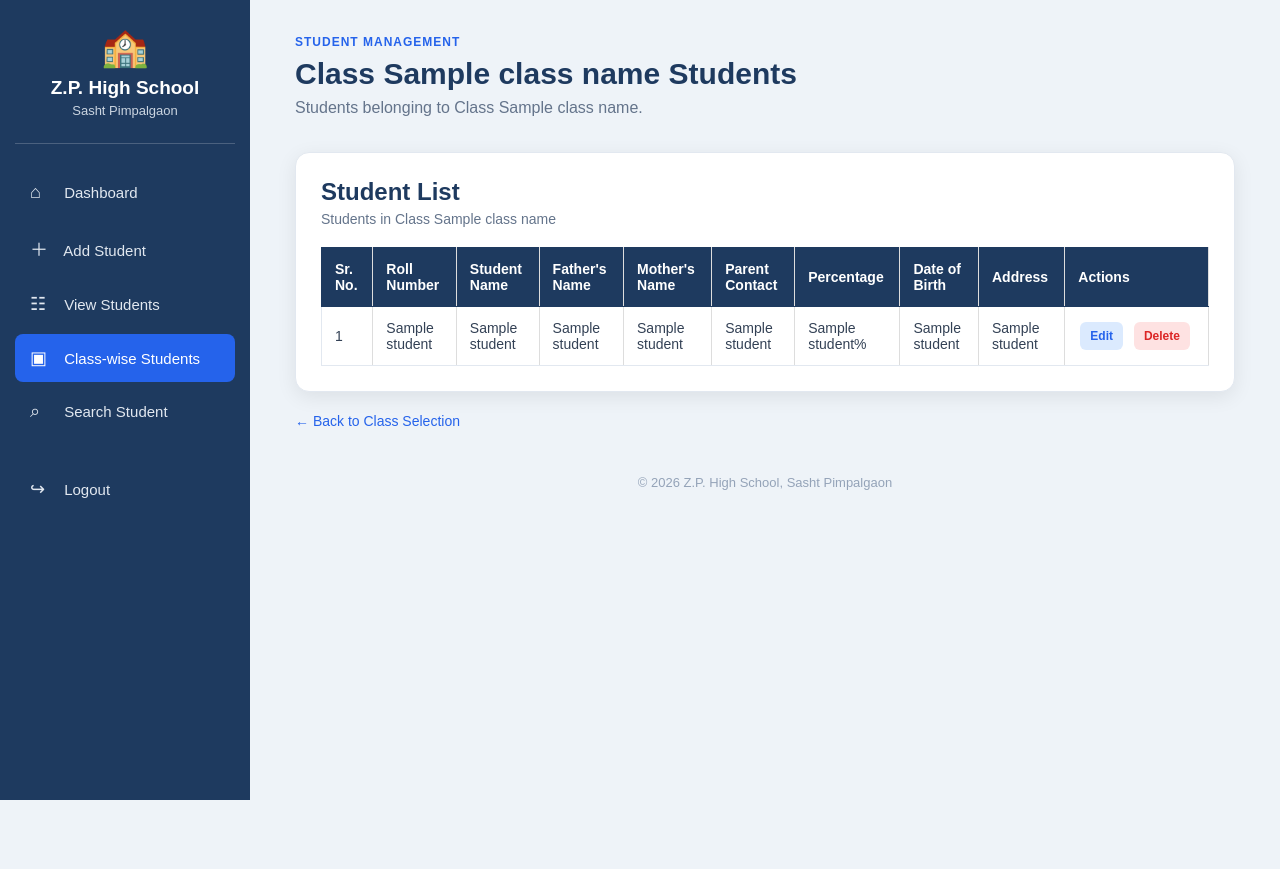
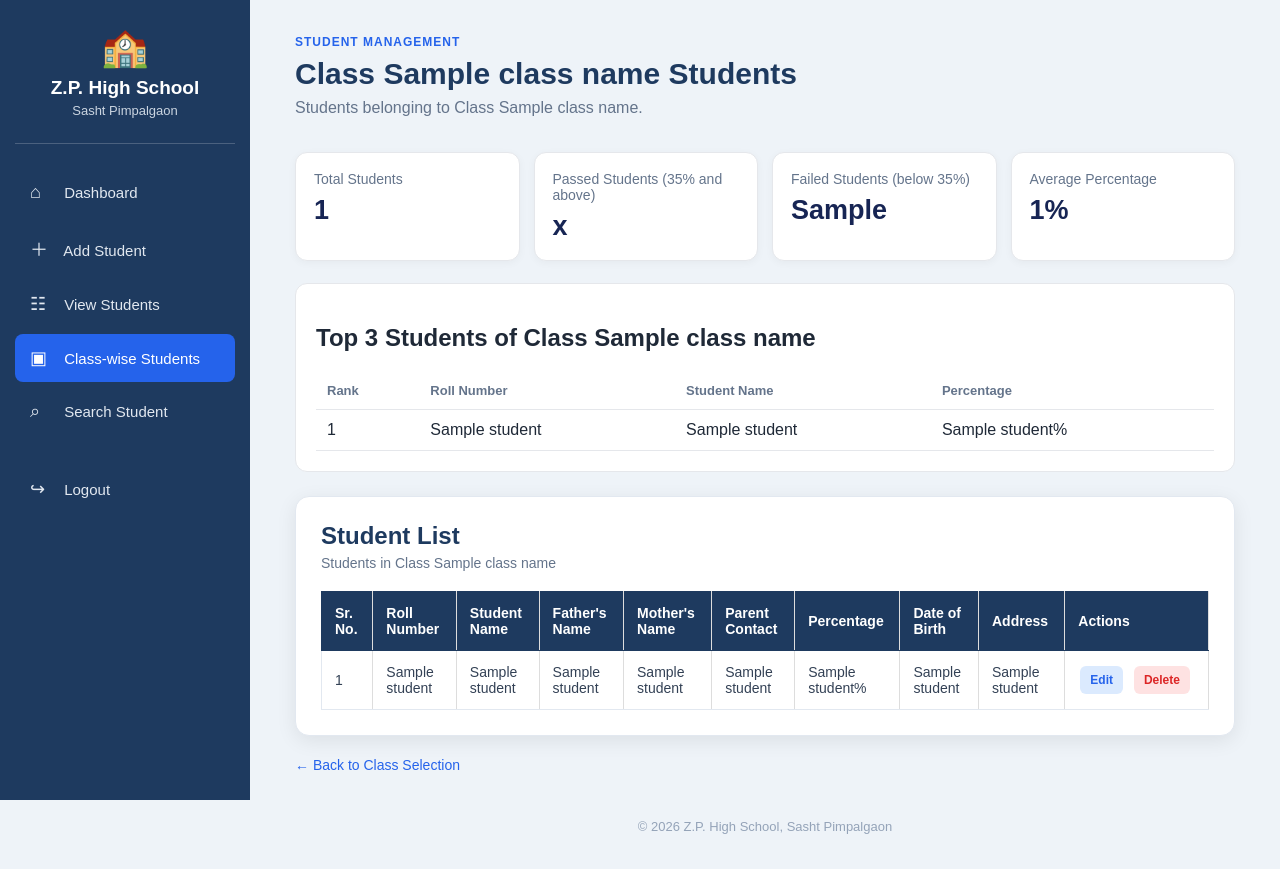
Before and after one commit to radhachaudhari789/Student-information-management-system, a Flask app: template templates/class_students.html in a window 1280 px wide. Before the commit the page ends 800 px from the top, so only its background shows below. Run offline with Flask 3, Linux system fonts and the light colour scheme; the template is opened without the code that fills it: most values are stand-ins (such as "Sample title", 1, 10 or a date in 2020).

Commit message:
Update class_students.html

```diff
--- a/templates/class_students.html
+++ b/templates/class_students.html
@@ -3,6 +3,77 @@
 <head>
     <title>Class Students - Student Information Management System</title>
     <link rel="stylesheet" href="{{ url_for('static', filename='style.css') }}">
+
+    <style>
+        .class-summary-grid {
+            display: grid;
+            grid-template-columns: repeat(auto-fit, minmax(170px, 1fr));
+            gap: 14px;
+            margin: 22px 0;
+        }
+
+        .class-summary-card {
+            background: white;
+            border: 1px solid #e5e7eb;
+            border-radius: 12px;
+            padding: 18px;
+            box-shadow: 0 2px 8px rgba(0,0,0,0.04);
+        }
+
+        .class-summary-card p {
+            margin: 0 0 8px;
+            color: #64748b;
+            font-size: 14px;
+        }
+
+        .class-summary-card h2 {
+            margin: 0;
+            color: #172554;
+            font-size: 27px;
+        }
+
+        .class-top-card {
+            background: white;
+            border: 1px solid #e5e7eb;
+            border-radius: 12px;
+            padding: 20px;
+            margin-bottom: 24px;
+            overflow-x: auto;
+        }
+
+        .class-top-card table {
+            width: 100%;
+            border-collapse: collapse;
+            margin-top: 12px;
+        }
+
+        .class-top-card th,
+        .class-top-card td {
+            padding: 11px;
+            border-bottom: 1px solid #e5e7eb;
+            text-align: left;
+        }
+
+        .class-top-card th {
+            color: #64748b;
+            font-size: 13px;
+        }
+
+        @media (max-width: 600px) {
+            .class-summary-grid {
+                grid-template-columns: repeat(2, minmax(0, 1fr));
+                gap: 9px;
+            }
+
+            .class-summary-card {
+                padding: 12px;
+            }
+
+            .class-summary-card h2 {
+                font-size: 22px;
+            }
+        }
+    </style>
 </head>
 
 <body class="dashboard-page">
@@ -58,6 +129,80 @@
 
         </header>
 
+
+        <!-- CLASS PERFORMANCE SUMMARY -->
+
+        <section class="class-summary-grid">
+
+            <div class="class-summary-card">
+                <p>Total Students</p>
+                <h2>{{ total_students }}</h2>
+            </div>
+
+            <div class="class-summary-card">
+                <p>Passed Students (35% and above)</p>
+                <h2>{{ passed_students }}</h2>
+            </div>
+
+            <div class="class-summary-card">
+                <p>Failed Students (below 35%)</p>
+                <h2>{{ failed_students }}</h2>
+            </div>
+
+            <div class="class-summary-card">
+                <p>Average Percentage</p>
+                <h2>{{ average_percentage }}%</h2>
+            </div>
+
+        </section>
+
+
+        <!-- TOP 3 STUDENTS -->
+
+        <section class="class-top-card">
+
+            <h2>Top 3 Students of Class {{ class_name }}</h2>
+
+            {% if top_students %}
+
+            <table>
+
+                <thead>
+                    <tr>
+                        <th>Rank</th>
+                        <th>Roll Number</th>
+                        <th>Student Name</th>
+                        <th>Percentage</th>
+                    </tr>
+                </thead>
+
+                <tbody>
+
+                    {% for student in top_students %}
+
+                    <tr>
+                        <td>{{ loop.index }}</td>
+                        <td>{{ student[1] }}</td>
+                        <td>{{ student[2] }}</td>
+                        <td>{{ student[7] }}%</td>
+                    </tr>
+
+                    {% endfor %}
+
+                </tbody>
+
+            </table>
+
+            {% else %}
+
+            <p>No valid percentage records are available for ranking.</p>
+
+            {% endif %}
+
+        </section>
+
+
+        <!-- EXISTING STUDENT LIST -->
 
         <section class="students-table-card">
 
@@ -126,7 +271,7 @@
                         {% else %}
 
                         <tr>
-                            <td colspan="8" class="no-students">
+                            <td colspan="10" class="no-students">
                                 No students found in this class.
                             </td>
                         </tr>
```
